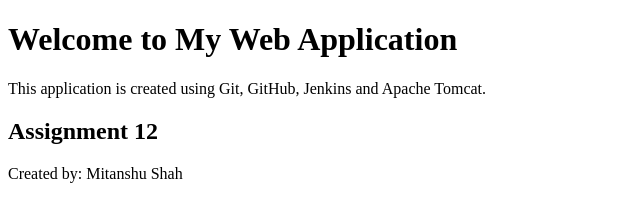
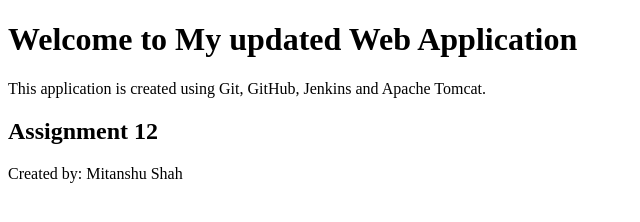
Before and after one commit to Parth-design1108/MyWebApp, a plain HTML site: page HTML Practical/Exp12/GitJenkinsTomcat/MyWebApp/index.html in a window 1280 px wide. Shown: the whole page, without its empty margins (0-640 px from the left). Drawn offline with Linux system fonts and the light colour scheme.

Commit message:
Updated application title

```diff
--- a/HTML Practical/Exp12/GitJenkinsTomcat/MyWebApp/index.html
+++ b/HTML Practical/Exp12/GitJenkinsTomcat/MyWebApp/index.html
@@ -6,7 +6,7 @@
 
 <body>
 
-    <h1>Welcome to My Web Application</h1>
+    <h1>Welcome to My updated Web Application</h1>
 
     <p>This application is created using Git, GitHub, Jenkins and Apache Tomcat.</p>
 
```
